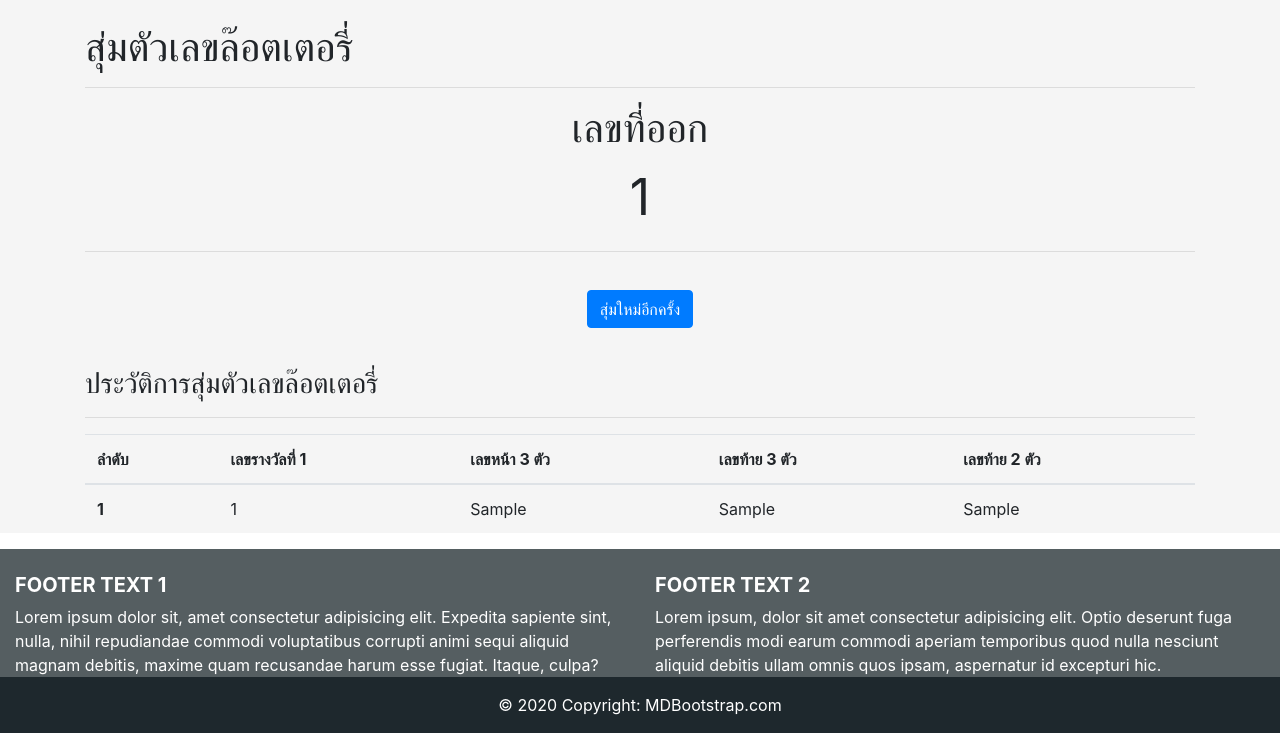
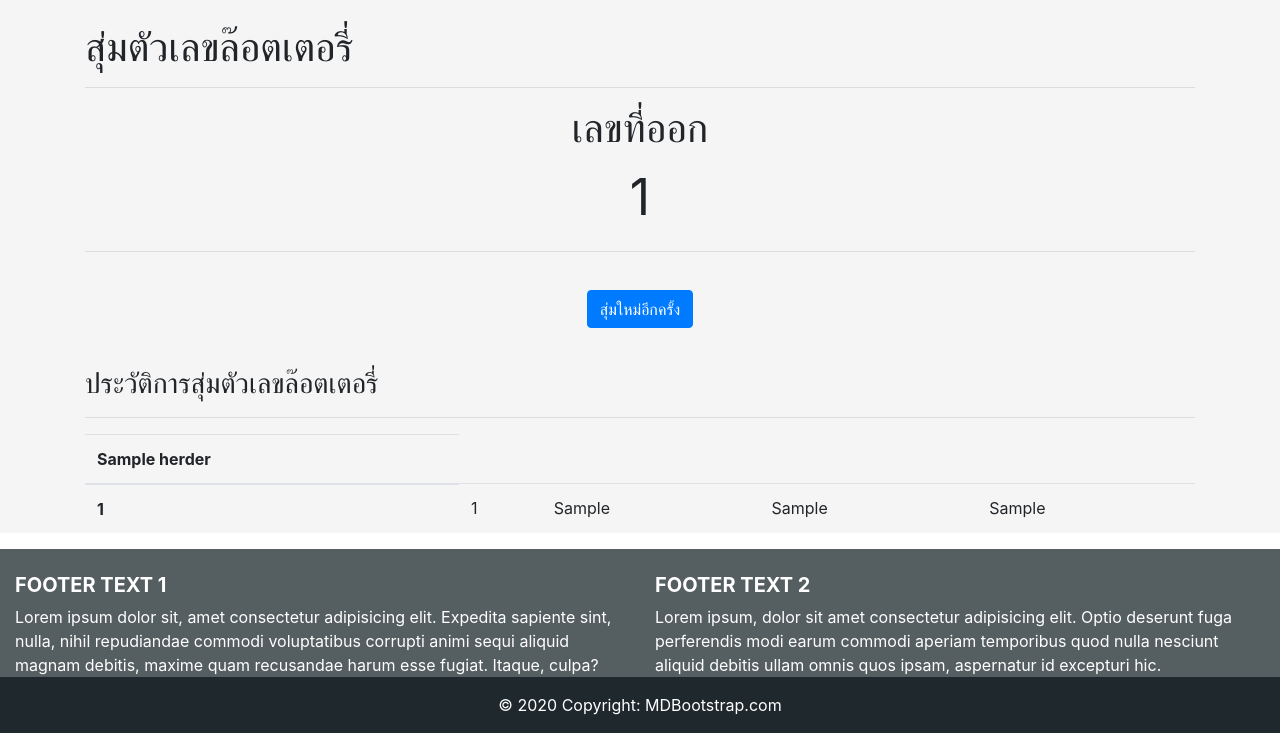
Before and after one commit to S1vanat/Lottery, a Django app: template Myproject/templates/randompage.html in a window 1280 px wide. Shown: the part 57-800 px from the top of the page. Run offline with Django 3.2, Linux system fonts and the light colour scheme; the template is opened without the code that fills it: most values are stand-ins (such as "Sample title", 1, 10 or a date in 2020); some libraries are stand-ins or nearby versions.

Commit message:
edit for

```diff
--- a/Myproject/home/views.py
+++ b/Myproject/home/views.py
@@ -21,11 +21,13 @@
     # else:
     #     request.session['count'] = 1
     random_number = r.randrange(100000, 1000000)
+    list_text = ['ลำดับ','เลขรางวัลที่ 1','เลขหน้า 3 ตัว','เลขท้าย 3 ตัว','เลขท้าย 2 ตัว']
     context = {
         'random_number' : random_number,
         'two_num_last' : str(random_number)[4:],
         'three_num_first' : str(random_number)[:3],
         'three_num_last' : str(random_number)[3:],
+        'herder' : list_text,
         }
     return render(request, 'randompage.html' ,context)
 
--- a/Myproject/templates/randompage.html
+++ b/Myproject/templates/randompage.html
@@ -22,11 +22,9 @@
       <table class="table table-hover">
         <thead>
           <tr>
-            <th scope="col">ลำดับ</th>
-            <th scope="col">เลขรางวัลที่ 1</th>
-            <th scope="col">เลขหน้า 3 ตัว</th>
-            <th scope="col">เลขท้าย 3 ตัว</th>
-            <th scope="col">เลขท้าย 2 ตัว</th>
+            {% for i in herder %}
+            <th scope="col">{{ i }}</th>
+            {% endfor %}
           </tr>
         </thead>
         <tbody>
```
